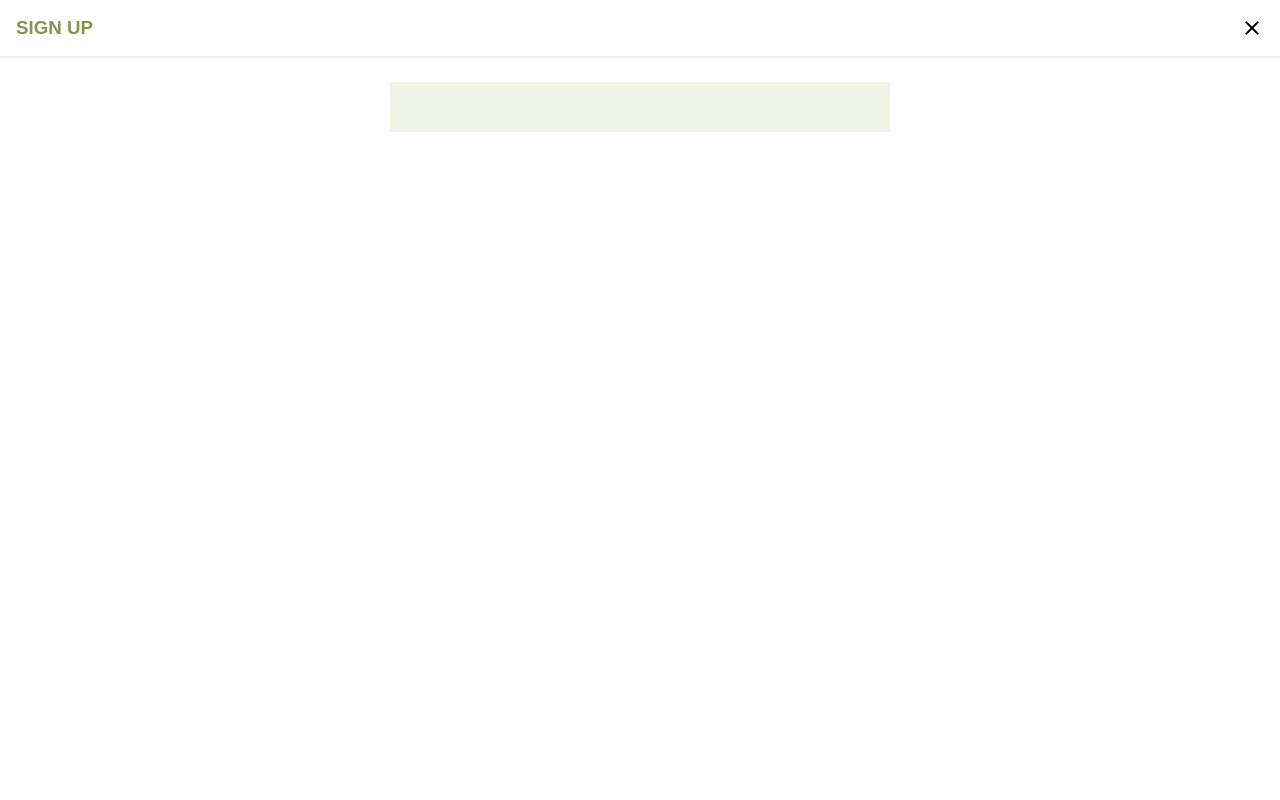
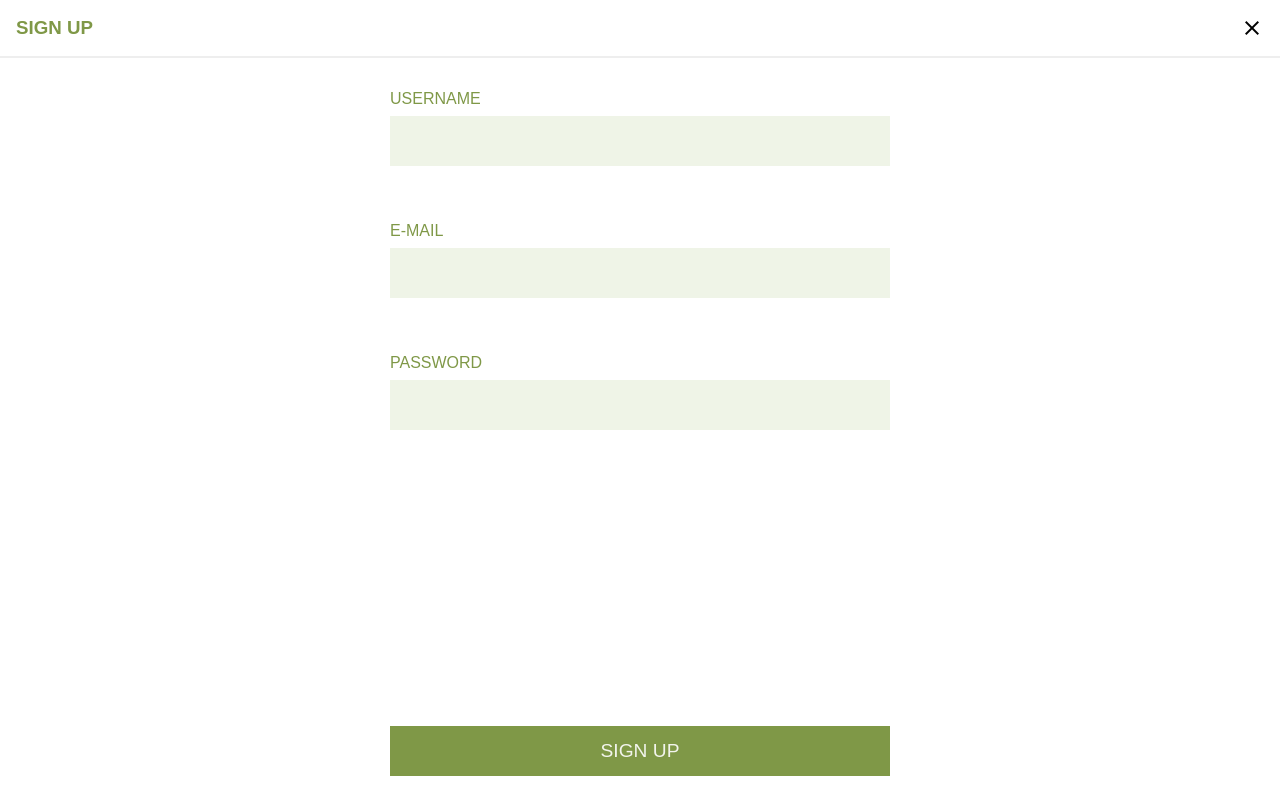
Before and after one commit to katreinhart/plant-walking-frontend, a React (Create React App) app: page /signup in a window 1280 px wide. Built offline with nearby package versions, Linux system fonts and the light colour scheme.

Commit message:
added sign up view and components

```diff
--- a/src/components/SignUp.js
+++ b/src/components/SignUp.js
@@ -2,7 +2,8 @@ import React, { Component } from 'react'
 import { Link } from 'react-router-dom'
 import Navigation from './Navigation'
 import CloseForm from './CloseForm'
-import TextInput from './TextInput'
+import TextInputLabeled from './TextInputLabeled'
+import GreenButton from './GreenButton'
 
 class SignUp extends Component {
   state = {}
@@ -10,7 +11,12 @@ class SignUp extends Component {
     return (
       <div className="outermost-container">
         <CloseForm title="Sign Up"/>
-        <TextInput />
+        <TextInputLabeled label="username"/>
+        <TextInputLabeled label="e-mail"/>
+        <TextInputLabeled label="password"/>
+        <div className="buttons-container">
+          <GreenButton text="sign up"/>
+        </div>
       </div>
     )
   }
--- /dev/null
+++ b/src/components/TextInputLabeled.js
@@ -0,0 +1,14 @@
+import React, { Component } from 'react'
+import { Link } from 'react-router-dom'
+
+const TextInputLabeled = ({ label }) => {
+    return (
+      <div className="input-container">
+        <p className="input-label green">
+          { label }</p>
+        <input className="input-field" type="text" />
+      </div>
+    )
+}
+
+export default TextInputLabeled;
--- a/src/index.css
+++ b/src/index.css
@@ -266,6 +266,11 @@ hr {
   margin-top: 2em;
 }
 
+.input-label {
+  margin: 1em auto 0em 0em;
+  text-transform: uppercase;
+}
+
 /*=====HISTORY VIEW=====*/
 .history-item{
   display: flex;
```
